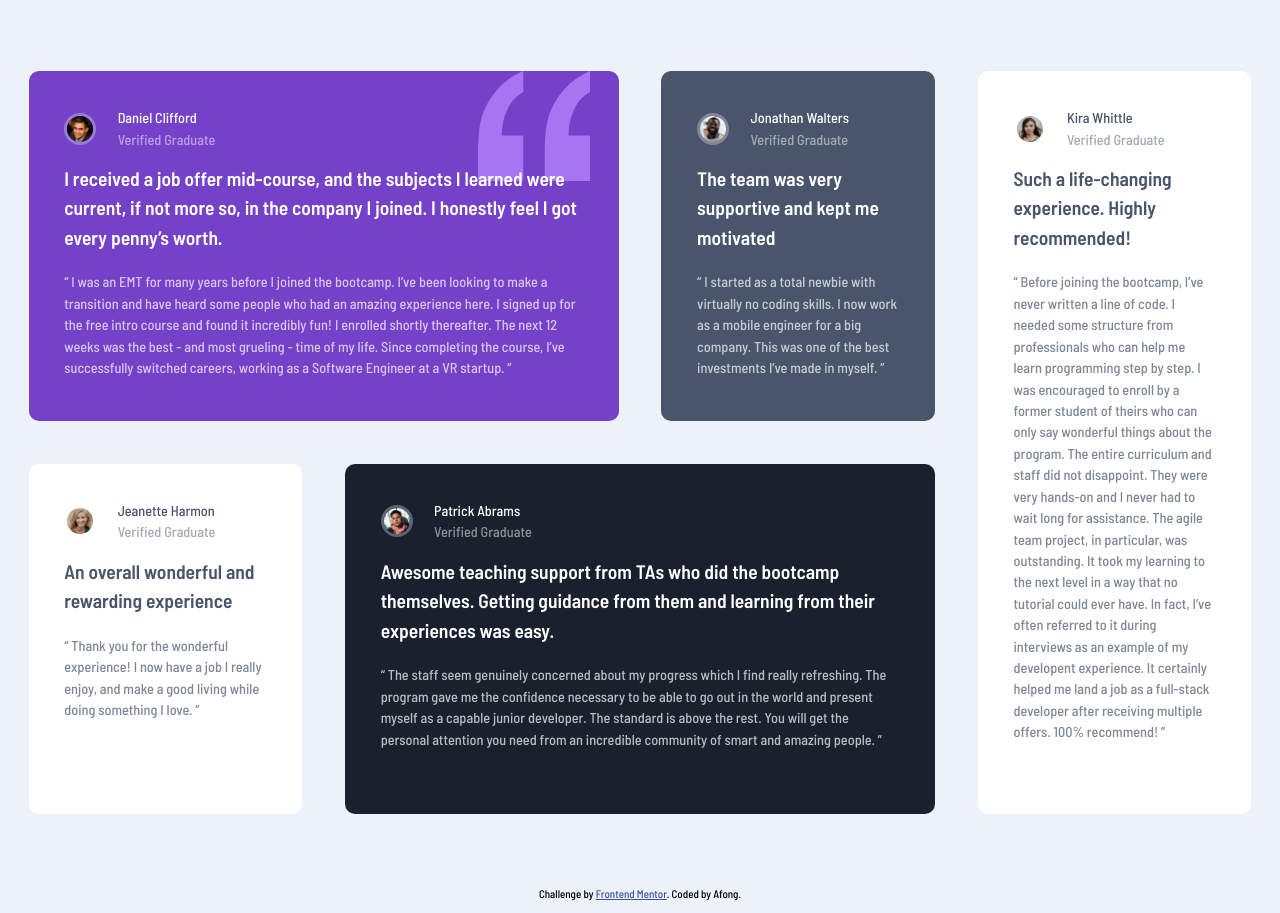
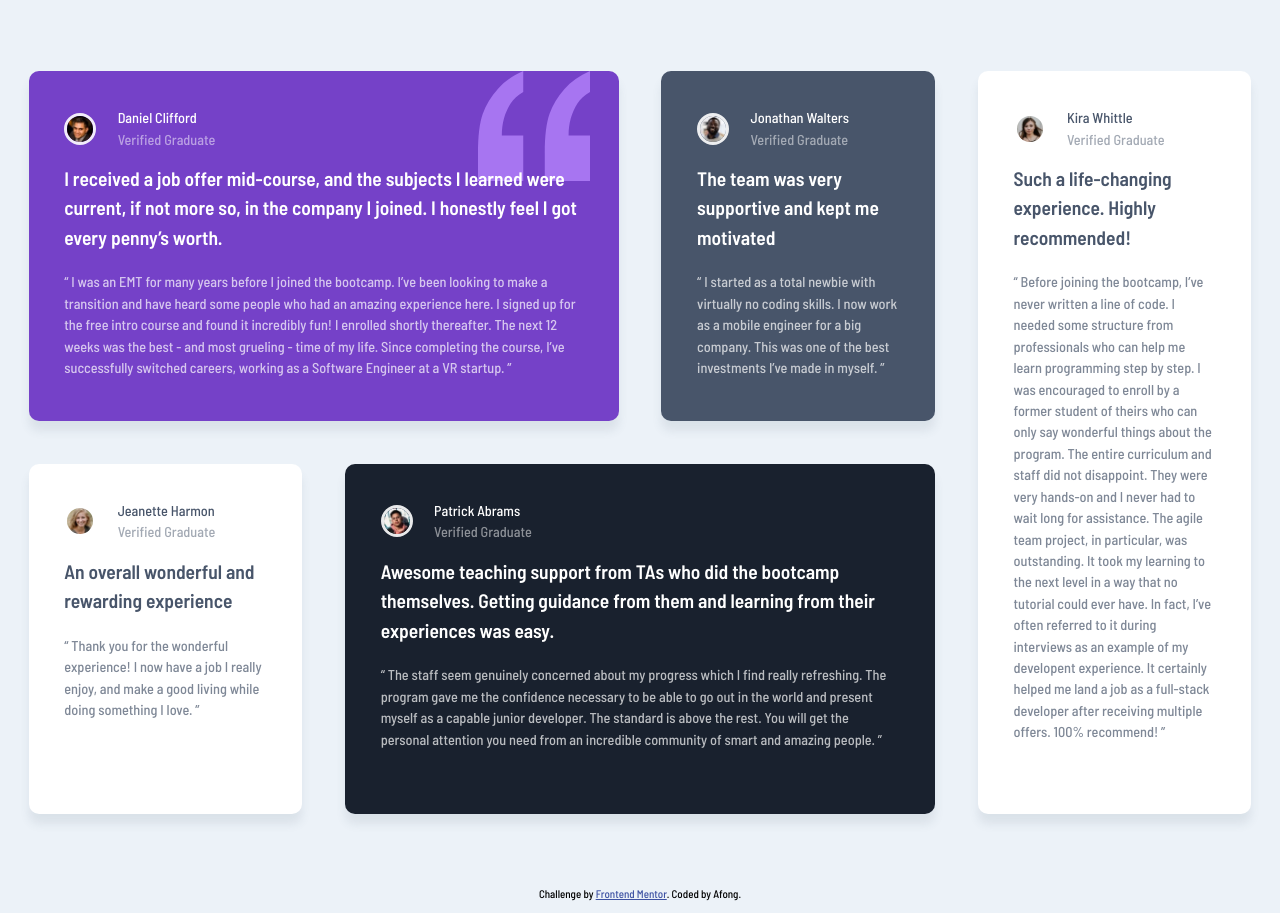
Before and after one commit to Afonguwu/Frontend-Mentor-Practice, a plain HTML site: page testimonials-grid-section-main/index.html in a window 1280 px wide. Drawn offline with Linux system fonts and the light colour scheme.

Commit message:
update shadow

```diff
--- a/testimonials-grid-section-main/style.scss
+++ b/testimonials-grid-section-main/style.scss
@@ -31,7 +31,7 @@ body {
 	font-size: clamp($base-font-size, $base-font-size + 0.1vw, 1.5rem);
 	font-family: "Barlow Semi Condensed", sans-serif;
 	font-weight: 500;
-	background-color: $light-grayush-blue;
+	background-color: hsl(210, 46%, 95%);
 	line-height: 1.5;
 }
 
@@ -117,6 +117,7 @@ h3 {
 	border-radius: 10px;
 	padding: 2.5em;
 	margin-bottom: 2em;
+	box-shadow: 0 10px 10px rgba(72, 85, 106, 0.1);
 	@media (min-width: $pad) {
 		margin-bottom: 0;
 	}
@@ -125,7 +126,7 @@ h3 {
 	width: 2rem;
 	height: 2rem;
 	border-radius: 50%;
-	border: 3px solid rgba(255, 255, 255, 0.3);
+	border: 3px solid rgba(255, 255, 255, 0.9);
 	margin-inline-end: 1.5em;
 }
 
```
Also changed, not shown: testimonials-grid-section-main/style.css.
